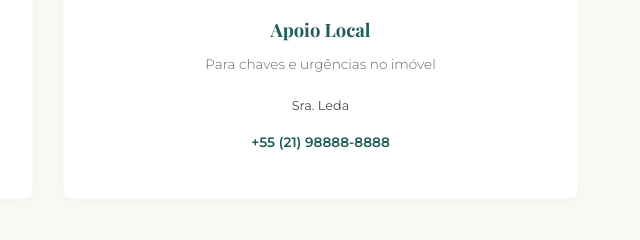
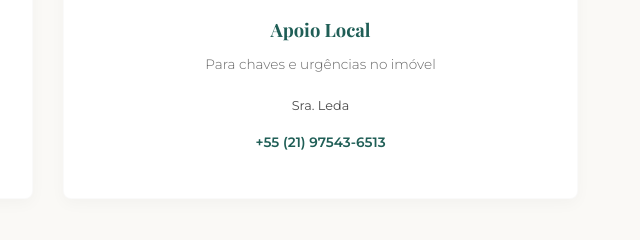
Before and after one commit to tailopsita/site-arturo, a plain HTML site: page contato.html in a window 1280 px wide. Shown: the part 1000-1240 px from the top of the page, 592-1232 px from the left. Drawn offline with nearby package versions, Linux system fonts and the light colour scheme; a web font is replaced by a local one.

Commit message:
Update contato.html

```diff
--- a/contato.html
+++ b/contato.html
@@ -74,7 +74,7 @@
                 <h3>Apoio Local</h3>
                 <p>Para chaves e urgências no imóvel</p>
                 <em style="color: var(--text-grey);">Sra. Leda</em>
-                <p style="font-weight: 600; color: var(--tropical-teal);">+55 (21) 98888-8888</p>
+                <p style="font-weight: 600; color: var(--tropical-teal);">+55 (21) 97543-6513</p>
             </div>
 
         </div>
```
